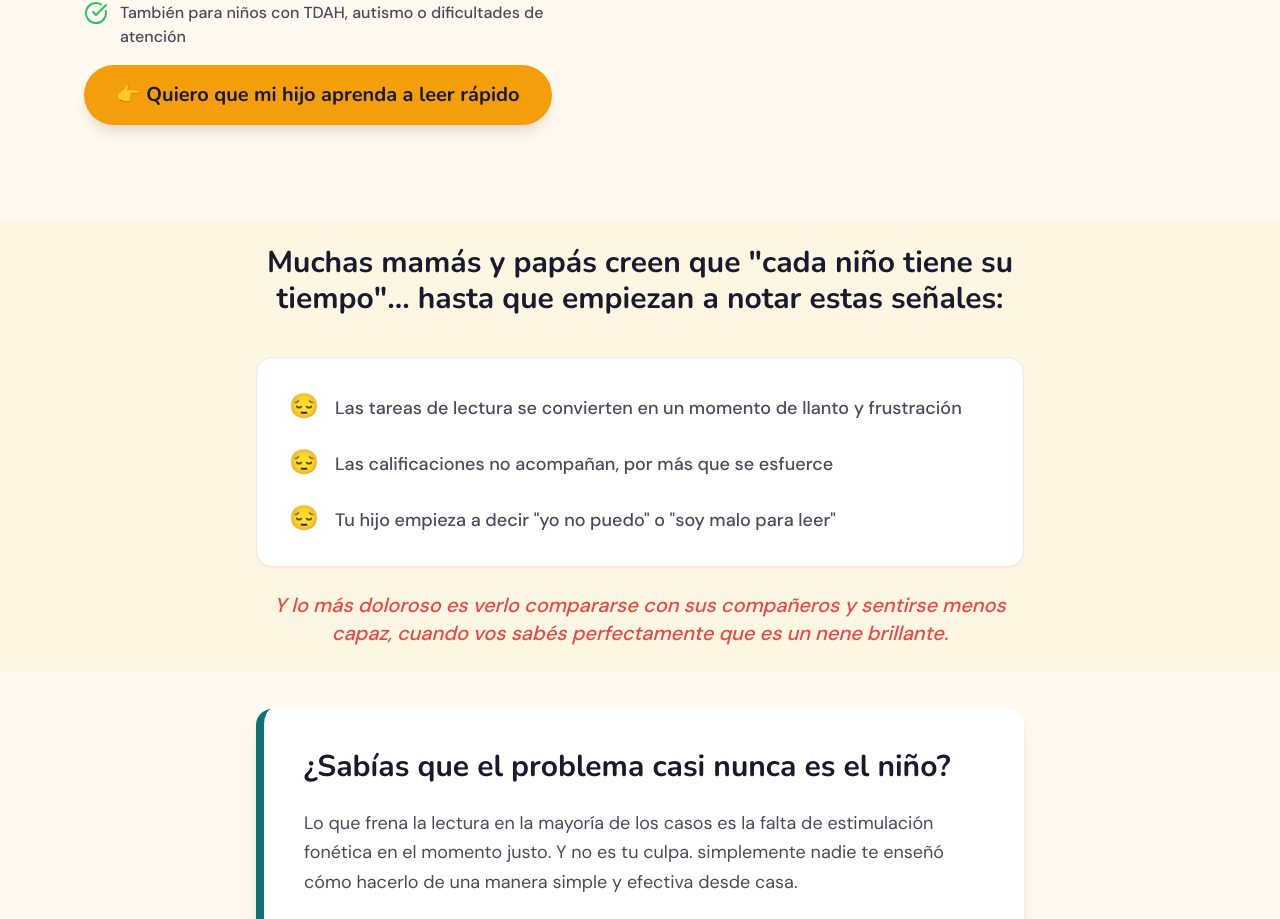
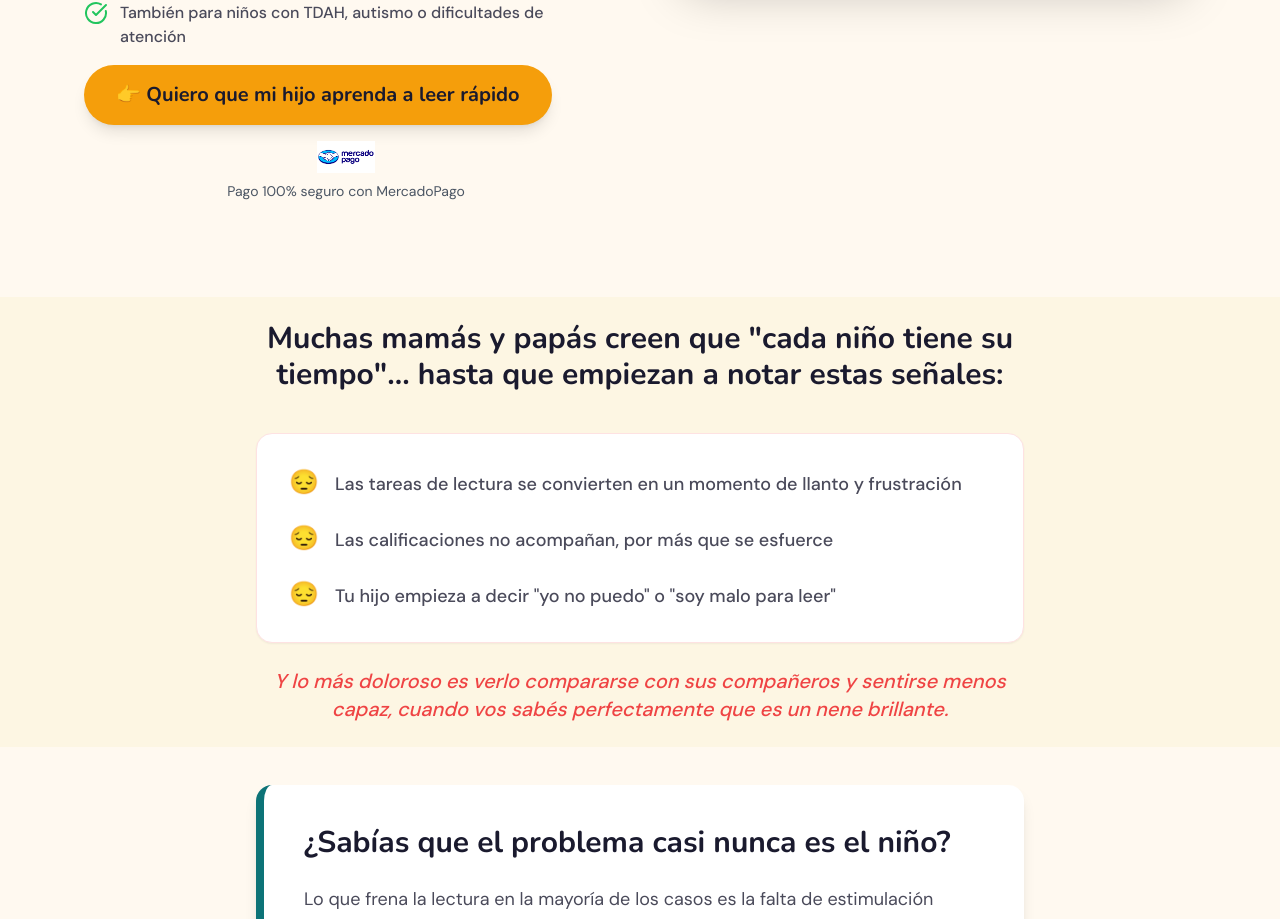
Before and after one commit to malcom01010110/landing-kitfonetico, a React (Vite) app in the folder Landing/: page / in a window 1280 px wide. Shown: the part 769-1688 px from the top of the page. Built offline with nearby package versions, Linux system fonts and the light colour scheme.

Commit message:
Update HeroSection.tsx

```diff
--- a/Landing/src/components/HeroSection.tsx
+++ b/Landing/src/components/HeroSection.tsx
@@ -76,6 +76,19 @@ export function HeroSection() {
           >
             👉 Quiero que mi hijo aprenda a leer rápido
           </motion.a>
+
+          {/* Trust Badge */}
+<div className="mt-4 flex flex-col items-center justify-center gap-2">
+  <img
+    src="/mercadopago.png"
+    alt="Pago seguro con MercadoPago"
+    className="h-8 object-contain"
+  />
+  <p className="text-sm text-gray-600">
+    Pago 100% seguro con MercadoPago
+  </p>
+</div>
+
         </motion.div>
 
         {/* Image Placeholder */}
```
